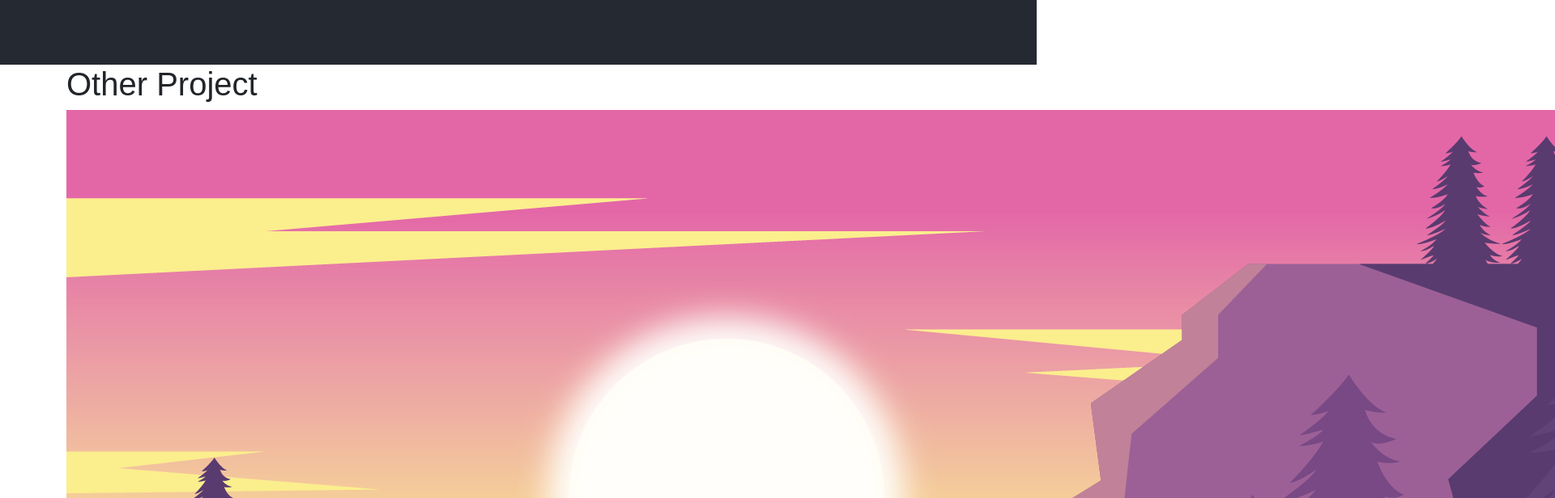
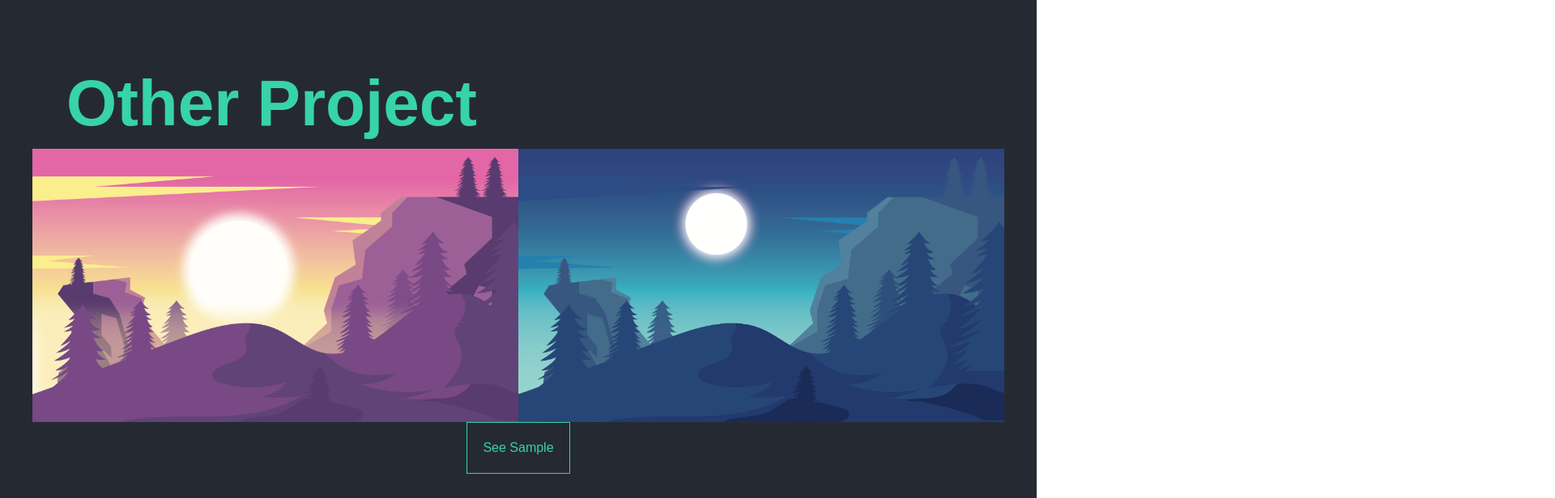
Before and after one commit to justjazzed/React-Web-Portfolio, a React (Create React App) app: page / in a window 1280 px wide. Shown: the part 3340-3956 px from the top of the page at 81% size, 1920 px wide, since content can reach past the window. Built offline with nearby package versions, Linux system fonts and the light colour scheme.

Commit message:
Add anotehr section style

```diff
--- a/src/styles/Home.css
+++ b/src/styles/Home.css
@@ -75,7 +75,7 @@
   width: 150px;
   height: 10px;
   background-color: #37d3aa;
-  margin-bottom: 0;
+ margin-bottom: 3em;
 }
 .left-text{
   display: flex;
@@ -89,7 +89,7 @@
 }
 .Service-section .service-text img {
   width: 200px;
-  margin: 10px 0 10px 0;
+  margin: 20px 0 20px 0;
 }
 .Service-section .service-text h3{
   color: #37d3aa;
@@ -97,6 +97,8 @@
 .Service-section .service-text p{
   color: #fefbfc;
 }
+
+
     /* **********************Project Section*********************/
 .Project-section{
     height: 70em;
@@ -155,3 +157,38 @@
   text-align: left;
 }
 /* **********************Other Project Section*********************/
+.other-project{
+  height: 58em;
+  background-color: #252a32;
+}
+.other-project h1{
+  color: #37d3aa;
+  font-size: 80px;
+  font-weight: 700;
+}
+.other-image img{
+  width: 600px;
+}
+.other-image{
+ display: flex;
+ justify-content: center;
+}
+.see-button{
+  justify-content: center;
+  display: flex;
+  align-items: center;
+}
+.see-button li {
+  list-style: none;
+  border: 1px solid #37d3aa;
+  width: 8em;
+  height: 4em;
+  display: flex;
+  align-items: center;
+  justify-content: center;
+  cursor: pointer;
+}
+.see-button li a{
+  color: #37d3aa;
+  text-decoration: none;
+}
```
